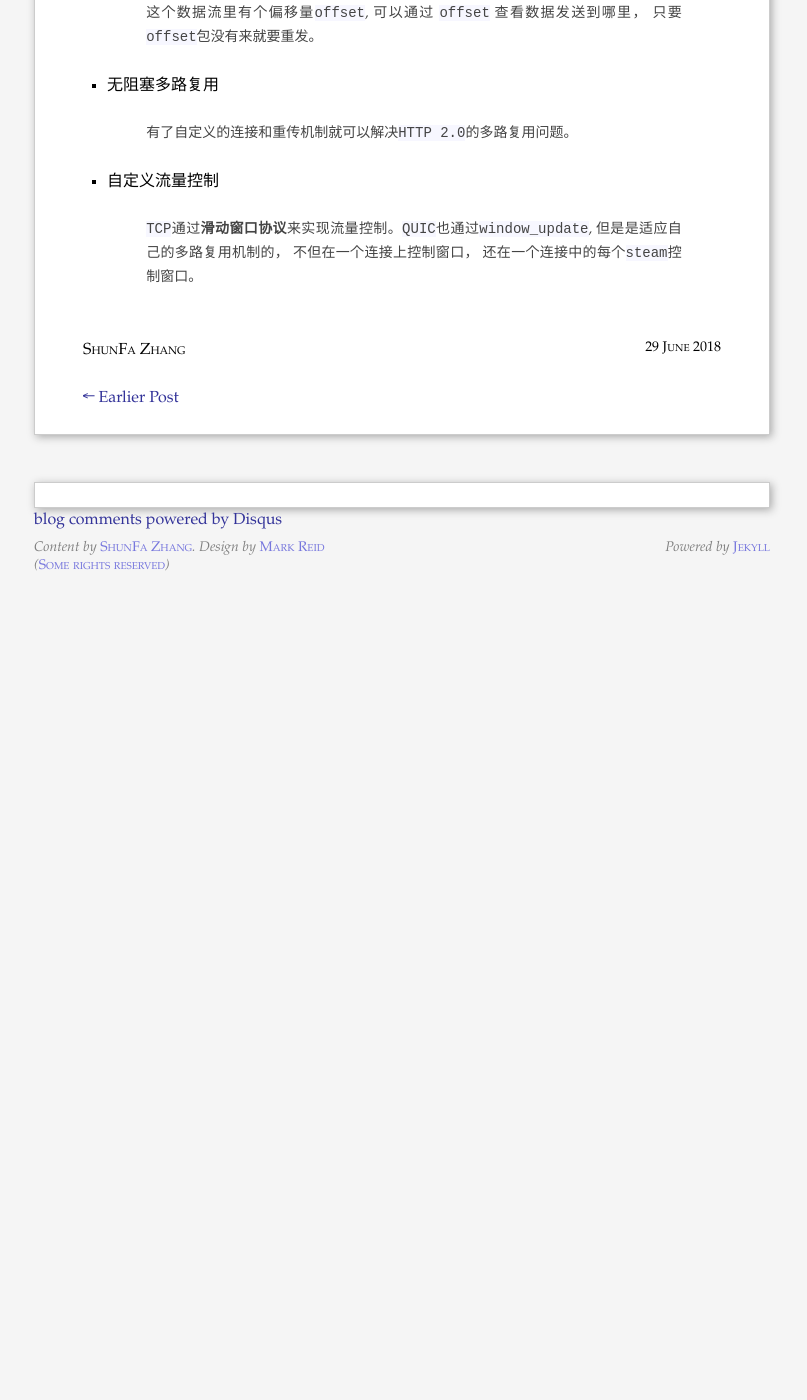
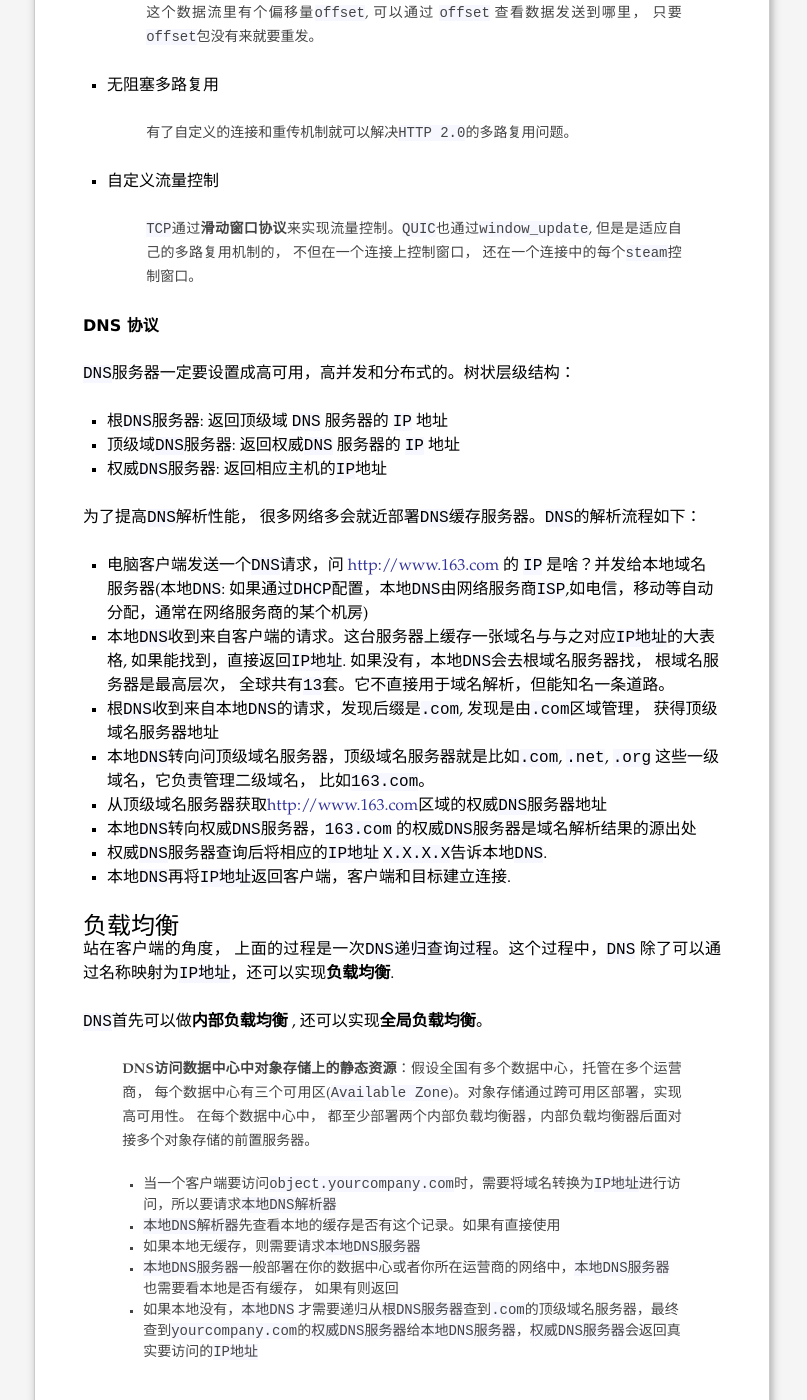
Before and after one commit to Garretthh07/Garretthh07.github.io, a Jekyll site: the page built from _posts/2018-6-29-趣谈网络协议.md, in a window 1280 px wide and 1400 px high, scrolled down 4680 px. Shown: the whole window, without its empty margins (238-1045 px from the left). Built offline with Jekyll 4.4.1, drawn with Linux system fonts in a browser that asks for light colours; comment, search, counter and statistics services are not loaded; before the commit the page ends 5260 px from its top, so only the background shows below that.

Commit message:
添加DNS协议相关

```diff
--- a/_posts/2018-6-29-趣谈网络协议.md
+++ b/_posts/2018-6-29-趣谈网络协议.md
@@ -126,3 +126,31 @@ tags: [Life]
 
 * 自定义流量控制
 > `TCP`通过**滑动窗口协议**来实现流量控制。`QUIC`也通过`window_update`, 但是是适应自己的多路复用机制的， 不但在一个连接上控制窗口， 还在一个连接中的每个`steam`控制窗口。
+
+## DNS 协议
+`DNS`服务器一定要设置成高可用，高并发和分布式的。树状层级结构：
+* 根`DNS`服务器: 返回顶级域 `DNS` 服务器的 `IP` 地址
+* 顶级域`DNS`服务器: 返回权威`DNS` 服务器的 `IP` 地址
+* 权威`DNS`服务器: 返回相应主机的`IP`地址
+
+为了提高`DNS`解析性能， 很多网络多会就近部署`DNS`缓存服务器。`DNS`的解析流程如下：
+* 电脑客户端发送一个`DNS`请求，问 [http://www.163.com](http://www.163.com) 的 `IP` 是啥？并发给本地域名服务器(本地`DNS`: 如果通过`DHCP`配置，本地`DNS`由网络服务商`ISP`,如电信，移动等自动分配，通常在网络服务商的某个机房)
+* 本地`DNS`收到来自客户端的请求。这台服务器上缓存一张域名与与之对应`IP地址`的大表格, 如果能找到，直接返回`IP地址`. 如果没有，本地`DNS`会去根域名服务器找， 根域名服务器是最高层次， 全球共有`13`套。它不直接用于域名解析，但能知名一条道路。
+* 根`DNS`收到来自本地`DNS`的请求，发现后缀是`.com`, 发现是由`.com`区域管理， 获得顶级域名服务器地址
+* 本地`DNS`转向问顶级域名服务器，顶级域名服务器就是比如`.com`, `.net`, `.org` 这些一级域名，它负责管理二级域名， 比如`163.com`。
+* 从顶级域名服务器获取[http://www.163.com](http://www.163.com)区域的权威`DNS`服务器地址
+* 本地`DNS`转向权威`DNS`服务器，`163.com` 的权威`DNS`服务器是域名解析结果的源出处
+* 权威`DNS`服务器查询后将相应的`IP地址` `X.X.X.X`告诉本地`DNS`.
+* 本地`DNS`再将`IP地址`返回客户端，客户端和目标建立连接.
+
+### 负载均衡
+站在客户端的角度， 上面的过程是一次`DNS递归查询过程`。这个过程中，`DNS` 除了可以通过名称映射为`IP地址`，还可以实现**负载均衡**.
+
+`DNS`首先可以做**内部负载均衡** , 还可以实现**全局负载均衡**。
+
+> **DNS访问数据中心中对象存储上的静态资源**：假设全国有多个数据中心，托管在多个运营商， 每个数据中心有三个可用区(`Available Zone`)。对象存储通过跨可用区部署，实现高可用性。 在每个数据中心中， 都至少部署两个内部负载均衡器，内部负载均衡器后面对接多个对象存储的前置服务器。
+* 当一个客户端要访问`object.yourcompany.com`时，需要将域名转换为`IP地址`进行访问，所以要请求`本地DNS解析器`
+* `本地DNS解析器`先查看本地的缓存是否有这个记录。如果有直接使用
+* 如果本地无缓存，则需要请求`本地DNS服务器`
+* `本地DNS服务器`一般部署在你的数据中心或者你所在运营商的网络中，`本地DNS服务器`也需要看本地是否有缓存， 如果有则返回
+* 如果本地没有，`本地DNS` 才需要递归从`根DNS服务器`查到`.com`的顶级域名服务器，最终查到`yourcompany.com`的`权威DNS服务器`给`本地DNS服务器`，`权威DNS服务器`会返回真实要访问的`IP地址`
```
